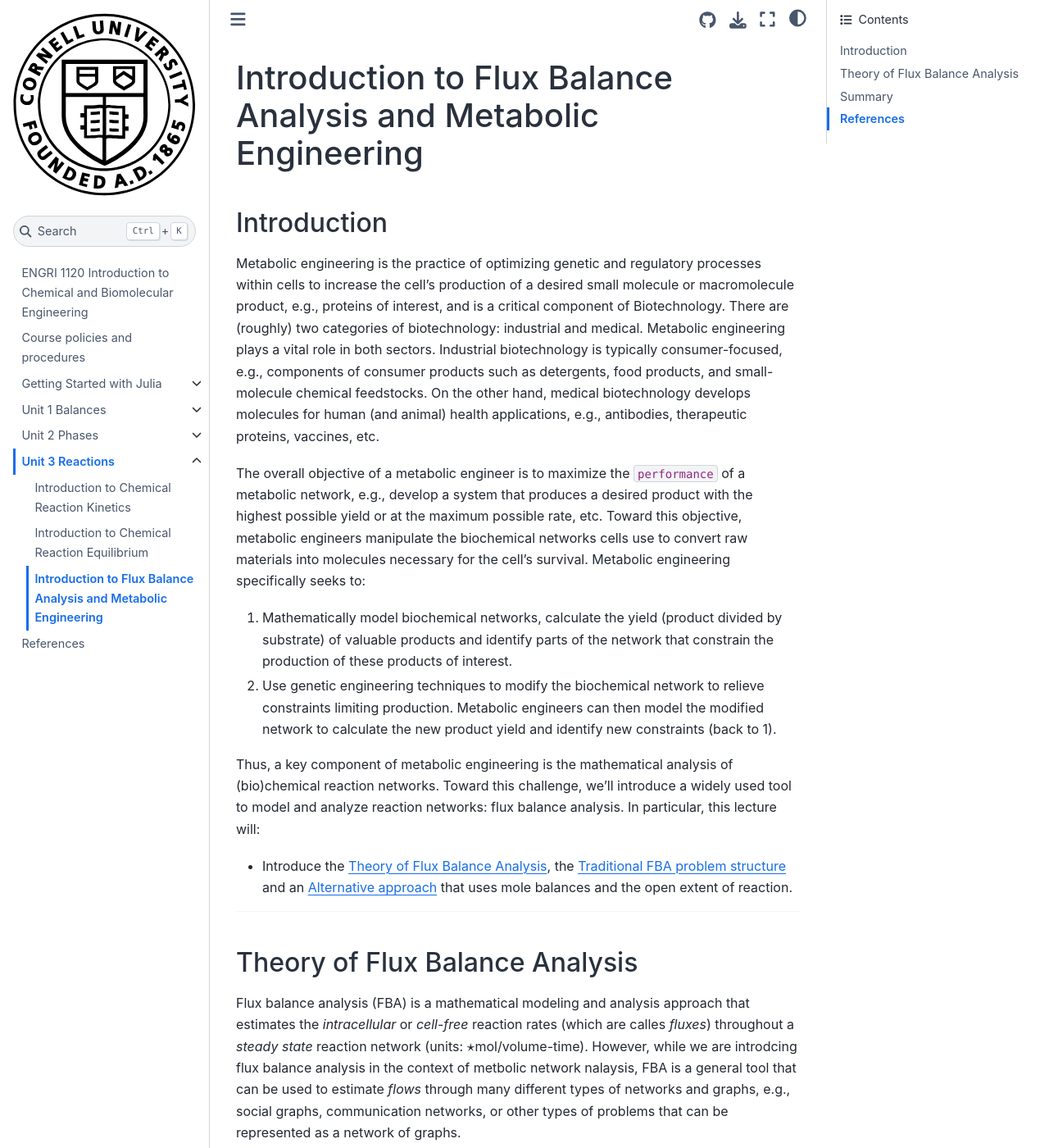
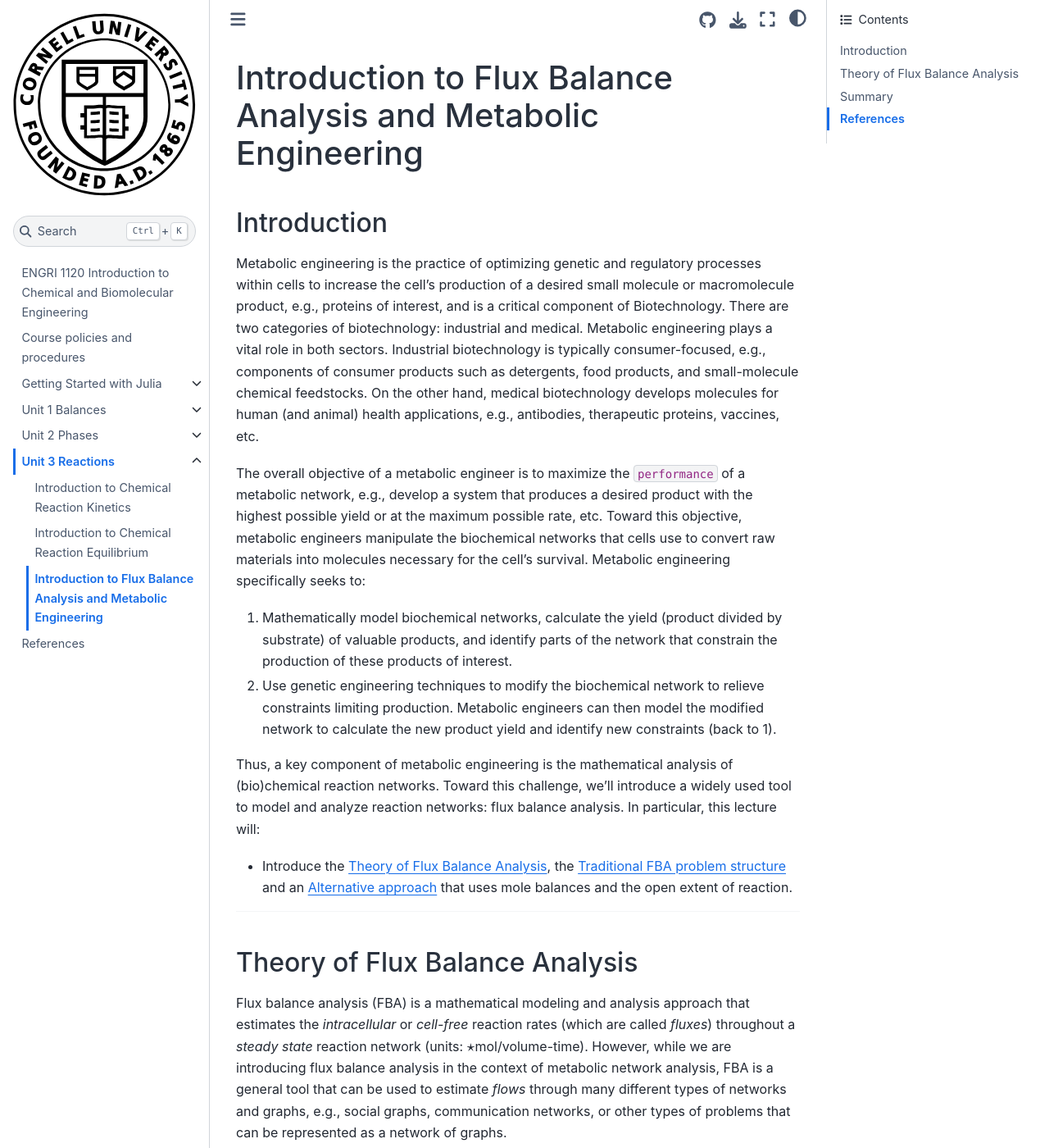
Before and after one commit to afgodwin/ENGRI1120-Fall-2024, a Jupyter Book: the page built from chapter-3-dir/flux-balance-analysis.md, in a window 1280 px wide and 1400 px high. Shown: the whole window at 82% size. Built offline with Jupyter Book 1.0.4 settings and Sphinx 7.4.7 and the Sphinx Book theme 1.1.4, drawn with Linux system fonts in a browser that asks for light colours; some of the changed text lies outside the part shown.

Commit message:
Spelling mistakes
many spelling mistakes

`````diff
--- a/chapter-3-dir/flux-balance-analysis.md
+++ b/chapter-3-dir/flux-balance-analysis.md
@@ -2,11 +2,11 @@
 
 ## Introduction
 
-Metabolic engineering is the practice of optimizing genetic and regulatory processes within cells to increase the cell's production of a desired small molecule or macromolecule product, e.g., proteins of interest, and is a critical component of Biotechnology. There are (roughly) two categories of biotechnology: industrial and medical. Metabolic engineering plays a vital role in both sectors. Industrial biotechnology is typically consumer-focused, e.g., components of consumer products such as detergents, food products, and small-molecule chemical feedstocks. On the other hand, medical biotechnology develops molecules for human (and animal) health applications, e.g., antibodies, therapeutic proteins, vaccines, etc.
+Metabolic engineering is the practice of optimizing genetic and regulatory processes within cells to increase the cell's production of a desired small molecule or macromolecule product, e.g., proteins of interest, and is a critical component of Biotechnology. There are two categories of biotechnology: industrial and medical. Metabolic engineering plays a vital role in both sectors. Industrial biotechnology is typically consumer-focused, e.g., components of consumer products such as detergents, food products, and small-molecule chemical feedstocks. On the other hand, medical biotechnology develops molecules for human (and animal) health applications, e.g., antibodies, therapeutic proteins, vaccines, etc.
 
-The overall objective of a metabolic engineer is to maximize the `performance` of a metabolic network, e.g., develop a system that produces a desired product with the highest possible yield or at the maximum possible rate, etc. Toward this objective, metabolic engineers manipulate the biochemical networks cells use to convert raw materials into molecules necessary for the cell's survival. Metabolic engineering specifically seeks to:
+The overall objective of a metabolic engineer is to maximize the `performance` of a metabolic network, e.g., develop a system that produces a desired product with the highest possible yield or at the maximum possible rate, etc. Toward this objective, metabolic engineers manipulate the biochemical networks that cells use to convert raw materials into molecules necessary for the cell's survival. Metabolic engineering specifically seeks to:
 
-1. Mathematically model biochemical networks, calculate the yield (product divided by substrate) of valuable products and identify parts of the network that constrain the production of these products of interest.
+1. Mathematically model biochemical networks, calculate the yield (product divided by substrate) of valuable products, and identify parts of the network that constrain the production of these products of interest.
 1. Use genetic engineering techniques to modify the biochemical network to relieve constraints limiting production. Metabolic engineers can then model the modified network to calculate the new product yield and identify new constraints (back to 1).
 
 
@@ -18,13 +18,13 @@
 
 (content:references:theory-flux-balance-analysis)=
 ## Theory of Flux Balance Analysis
-Flux balance analysis (FBA) is a mathematical modeling and analysis approach that estimates the _intracellular_ or _cell-free_ reaction rates (which are calles _fluxes_) throughout a _steady state_ reaction network (units: $\star$mol/volume-time). However, while we are introdcing flux balance analysis in the context of metbolic network nalaysis, FBA is a general tool that can be used to estimate _flows_ through many different types of networks and graphs, e.g., social graphs, communication networks, or other types of problems that can be represented as a network of graphs.
+Flux balance analysis (FBA) is a mathematical modeling and analysis approach that estimates the _intracellular_ or _cell-free_ reaction rates (which are called _fluxes_) throughout a _steady state_ reaction network (units: $\star$mol/volume-time). However, while we are introducing flux balance analysis in the context of metabolic network analysis, FBA is a general tool that can be used to estimate _flows_ through many different types of networks and graphs, e.g., social graphs, communication networks, or other types of problems that can be represented as a network of graphs.
 
 Flux balance analysis is arguably the most widely used computational tool in metabolic engineering. However, there are alternatives to FBA, such as metabolic flux analysis (MFA), but these alternatives vary more in the solution approach than the structure of the estimation problem.
 
 (content:references:flux-balance-analysis-traditional-structure)=
 ### Traditional FBA problem structure
-Suppose we have a system, which can be either open or closed, that has a species set $\mathcal{M}$ and a reaction set $\mathcal{R}$. Further suppose that the system (or at least part of it) is at or near steady-state. Then, the objective of the flux balance analysis is to estimate the value of the reaction rates operatering in the system using [linear programming](https://en.wikipedia.org/wiki/Linear_programming).
+Suppose we have a system, which can be either open or closed, with a species set $\mathcal{M}$ and a reaction set $\mathcal{R}$. Further, suppose that the system (or at least part of it) is at or near a steady state. Then, the objective of the flux balance analysis is to estimate the value of the reaction rates operating in the system using [linear programming](https://en.wikipedia.org/wiki/Linear_programming).
 
 ````{prf:remark} What is linear programming?
 :label: remark-lp
@@ -51,7 +51,7 @@
 $\mathbf{A}$ is a $N\times{M}$ matrix and $\mathbf{b}$ is a $N\times{1}$ (constant) vector.
 
 ### Flux balance analysis as a linear program
-The problem that are trying to solve when performing flux balance analysis is to estimate the vector of _unknown_ reaction rates in a metbaolic network such that some objective is maximized, e.g., the maximum rate of production subject to material balance and reaction bounds constraints.
+The problem we are trying to solve when performing flux balance analysis is to estimate the vector of _unknown_ reaction rates in a metabolic network such that some objective is maximized, e.g., the maximum rate of production subject to material balance and reaction bounds constraints.
 
 The flux balance analysis problem is typically encoded as a linear programming (LP) problem:
 
`````
Also changed, not shown: other parts of chapter-3-dir/flux-balance-analysis.md (+3 -3 lines), 2 other files.
